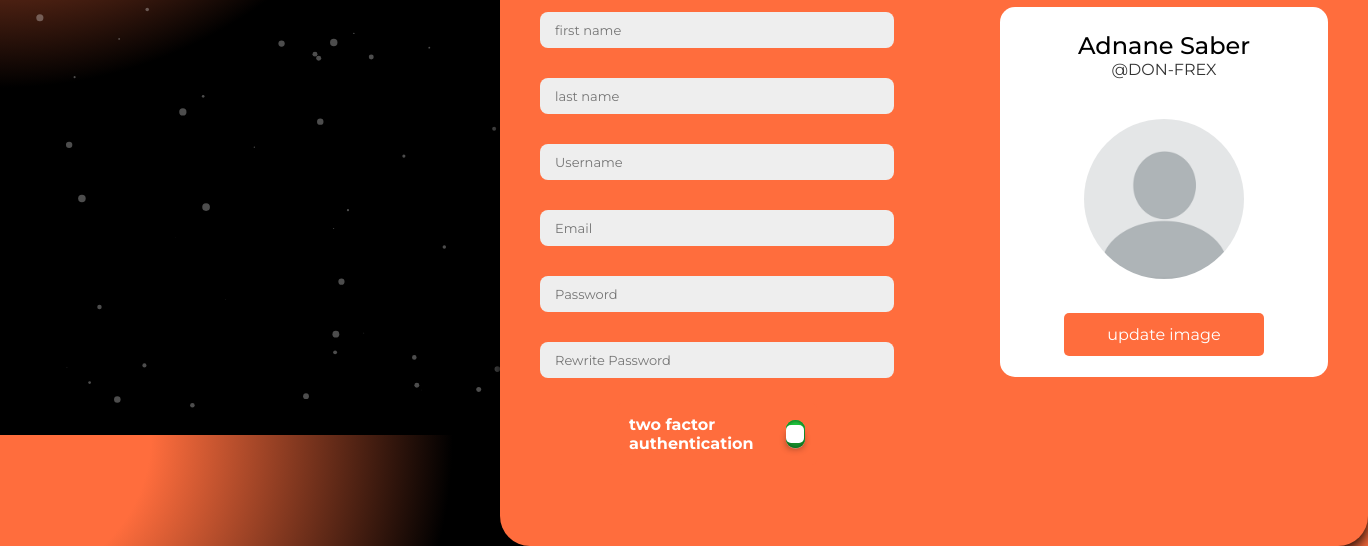
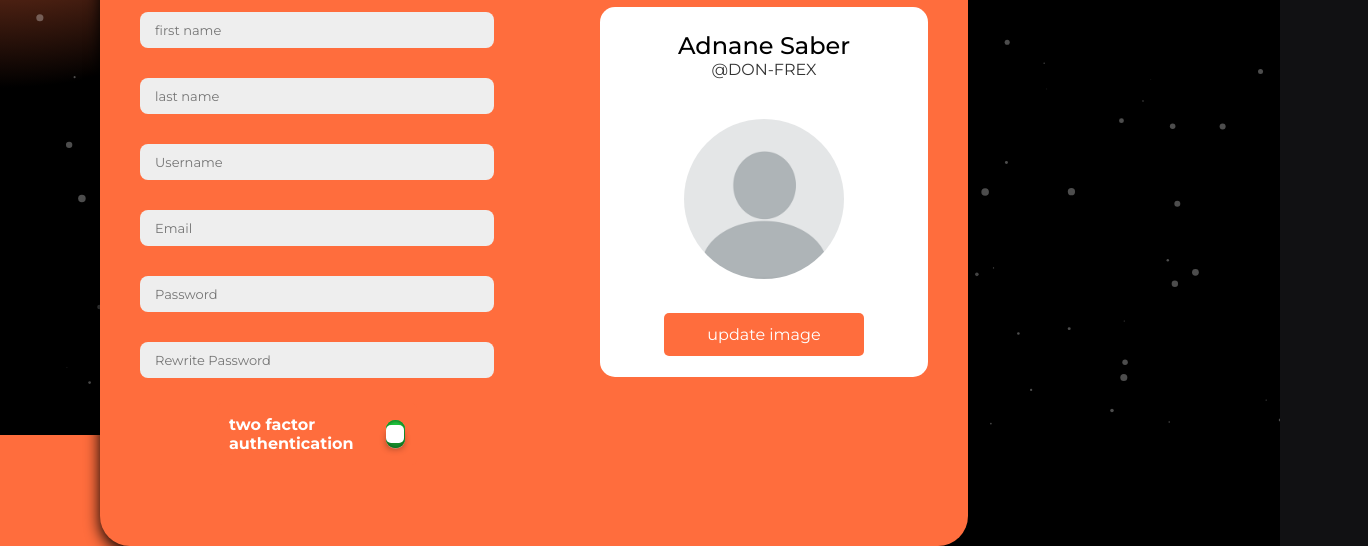
Before and after one commit to don-frex/Ft_Transcendence, a website: page Profile Settings/index.html in a window 1280 px wide. Shown: the part 365-911 px from the top of the page, 1368 px wide, since content can reach past the window. Drawn offline with Linux system fonts and the light colour scheme.

Commit message:
Add files via upload

```diff
--- a/Profile Settings/style.css
+++ b/Profile Settings/style.css
@@ -11,6 +11,7 @@ body{
 	/* display: flex; */
 	/* align-items: center; */
 	height: 100vh;
+
   	overflow: hidden;
 	background: #111113;
   	background-image: radial-gradient(
@@ -29,6 +30,8 @@ body{
 }
 
 .container{
+	align-items: center; /* Center horizontally */
+	justify-content: center; /* Center vertically */
 	background-color: #ff6d3d;
   	border-radius: 30px;
   	box-shadow: 0 5px 15px rgba(0, 0, 0, 35);
@@ -38,7 +41,7 @@ body{
   	max-width: 100%;
   	min-height: 680px;
 	margin: 100px;
-	margin-left: 500px;
+	/* margin-left: 500px; */
 }
 
 .container h1{
```
